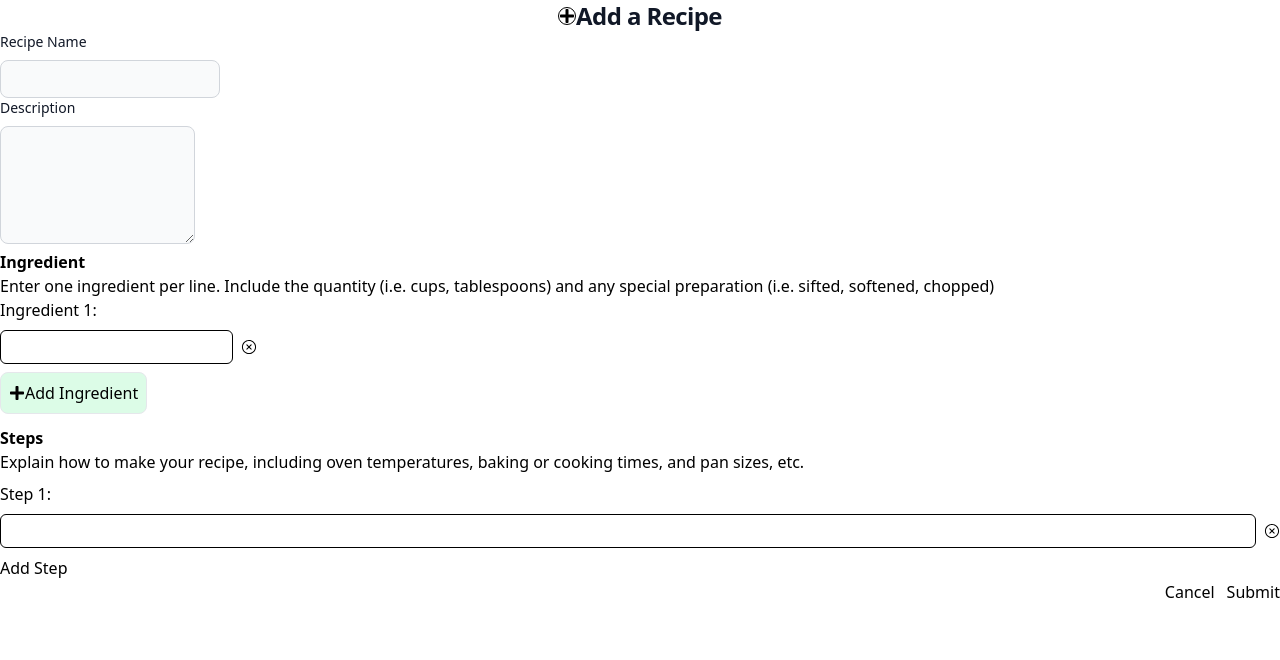
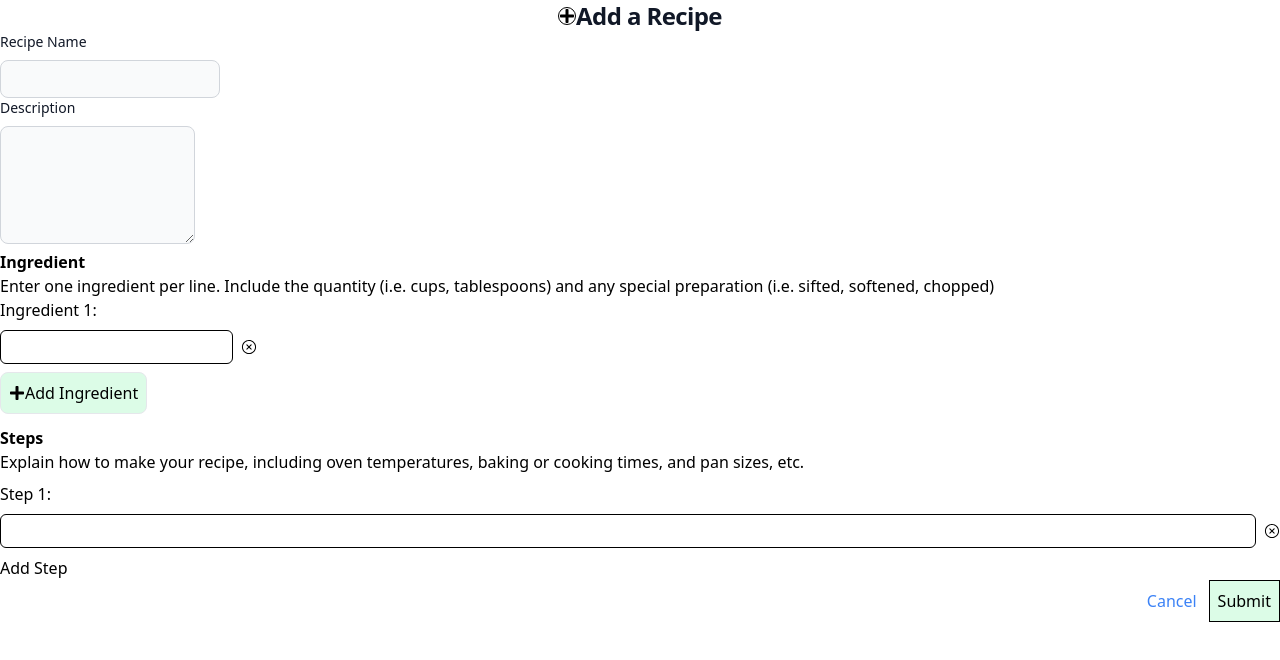
Before and after one commit to Bloom-Tauta/recipe-app, a React (Create React App) app in the folder client/: page / in a window 1280 px wide. Shown: the top 660 px of the page. Built offline with nearby package versions, Linux system fonts and the light colour scheme.

Commit message:
cancel and submit buttons

```diff
--- a/client/src/components/RecipeForm.jsx
+++ b/client/src/components/RecipeForm.jsx
@@ -37,6 +37,10 @@ function RecipeForm(){
         newSteps.splice(index, 1);
         setSteps(newSteps);
       };
+
+      function handleSubmit(e){
+        e.preventDefault();
+      }
 
     return(
         <div>
@@ -173,12 +177,12 @@ function RecipeForm(){
         </button>
         <div className="flex flex-row items-center gap-3 justify-end">
           <input type="submit" value="Cancel"
-        //   onClick={handleSubmit}
-        //   className="text-blue-500 hover:underline"
+          onClick={handleSubmit}
+          className="text-blue-500 hover:underline"
           />
           <button type="submit"
-        //   onClick={handleSubmit}
-        //   className="border border-black p-2 bg-green-100 hover:bg-green-800"
+          onClick={handleSubmit}
+          className="border border-black p-2 bg-green-100 hover:bg-green-800"
           >Submit</button>
         </div>
 
```
